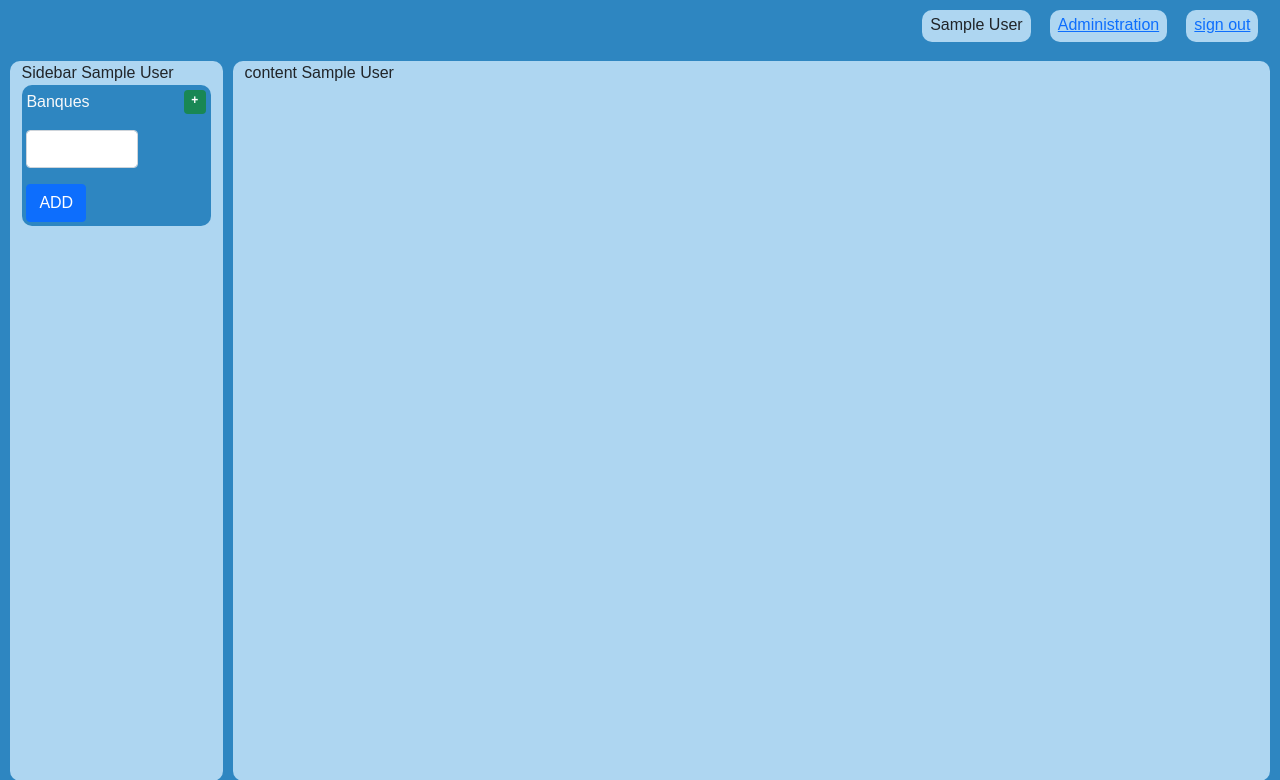
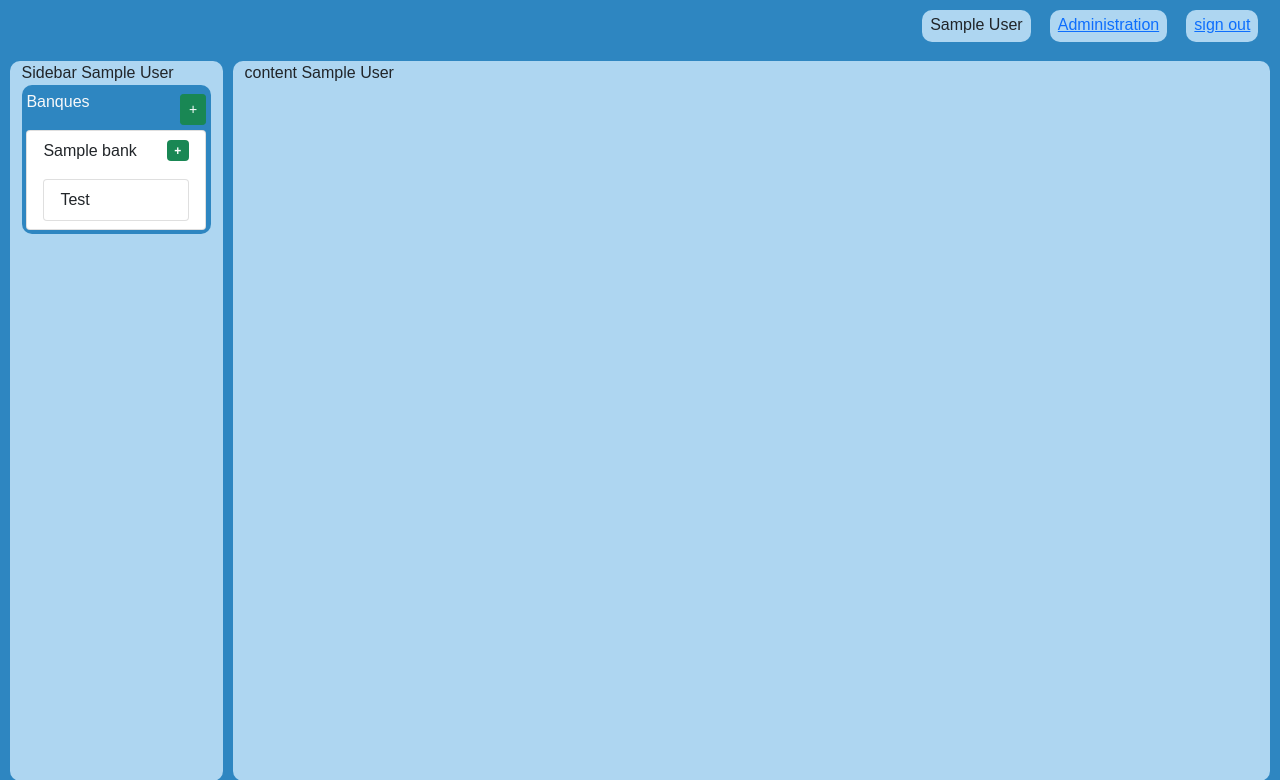
Before and after one commit to sdmytrie/money, a Django app: page / in a window 1280 px wide. Shown: the top 780 px of the page. Run offline with Django 5.2, Linux system fonts and the light colour scheme; a user stored in the database is signed in; tables that the repository leaves empty hold one stand-in row (values such as "Sample post"); some libraries are stand-ins or nearby versions.

Commit message:
Bank crud

```diff
--- a/money/web/forms.py
+++ b/money/web/forms.py
@@ -2,12 +2,13 @@
 
 from pprint import pprint
 
+from crispy_forms.bootstrap import *
 from crispy_forms.helper import FormHelper
 from crispy_forms.layout import *
-from crispy_forms.bootstrap import *
 from crispy_forms.layout import Submit
 from django import forms
 from django.contrib.auth import authenticate
+from django.urls import reverse_lazy
 from web.models import Bank
 
 
@@ -49,7 +50,11 @@ class BankForm(forms.ModelForm):
         self.helper = FormHelper(self)
         self.helper.form_show_labels = False
         self.helper.form_id = "bank-form"
-        self.helper.form_method = "post"
+        # self.helper.form_method = "post"
+        self.helper.attrs = {
+            "hx-post": reverse_lazy("create-banks"),
+            "hx-target": "#sidebar"
+        }
         self.helper.layout = Layout(
             Div(
                 Div(
@@ -60,7 +65,7 @@ class BankForm(forms.ModelForm):
                     Submit("submit", "ADD"),
                     css_class="col align-self-top",
                 ),
-                css_class="row",
+                css_class="row mt-2 d-none",
             ),
         )
 
--- a/money/web/models.py
+++ b/money/web/models.py
@@ -15,7 +15,14 @@ class Bank(models.Model):
     user = models.ForeignKey(settings.AUTH_USER_MODEL, on_delete=models.CASCADE)
 
     class Meta:
-        unique_together = ('name', 'user',)
+        unique_together = (
+            "name",
+            "user",
+        )
+        ordering = ['name']
+
+    def __str__(self):
+        return self.name
 
 
 class Account(models.Model):
--- a/money/web/templates/web/index.html
+++ b/money/web/templates/web/index.html
@@ -14,7 +14,7 @@
         </div>
     </div>
     <div class="row" style="height: 90vh;">
-        <div class="col-2 h-100 sidebar">{% include "web/sidebar.html" %}</div>
+        <div class="col-2 h-100 sidebar" id="sidebar">{% include "web/sidebar.html" %}</div>
         <div class="col h-100 content">content {{ user }}</div>
     </div>
 {% endblock content %}
--- a/money/web/templates/web/sidebar.html
+++ b/money/web/templates/web/sidebar.html
@@ -1,9 +1,25 @@
 {% load crispy_forms_tags %}
 Sidebar {{ user }}
-<div class="sidebar-section">
+<div class="sidebar-section" id="banks">
     <div class="d-flex justify-content-between">
         <p class="text-light">Banques</p>
-        <p class="badge bg-success">+</p>
+        <button class="btn btn-success btn-sm align-self-center"
+                onclick="document.querySelector('#bank-form div').classList.remove('d-none'); this.setAttribute('disabled', '')">
+            +
+        </button>
     </div>
+    <ul class="list-group" id="list_banks">
+        {% for bank in banks %}
+            <li class="list-group-item">
+                <div class="d-flex justify-content-between">
+                    <p>{{ bank.name }}</p>
+                    <p class="badge bg-success align-self-center">+</p>
+                </div>
+                <ul class="list-group">
+                    <li class="list-group-item">Test</li>
+                </ul>
+            </li>
+        {% endfor %}
+    </ul>
     {% crispy form %}
 </div>
--- a/money/web/urls.py
+++ b/money/web/urls.py
@@ -4,4 +4,5 @@ from . import views
 urlpatterns = [
     path("", views.index, name="index"),
     path("login/", views.money_login, name="login"),
+    path("create-banks/", views.create_banks, name="create-banks")
 ]
--- a/money/web/views.py
+++ b/money/web/views.py
@@ -4,6 +4,7 @@ from pprint import pprint
 
 from django.contrib.auth import login
 from django.contrib.auth.decorators import login_required
+from django.http import Http404
 from django.shortcuts import redirect, render
 from web.forms import BankForm, RegistrationForm
 from web.models import Bank
@@ -17,11 +18,36 @@ def money_login(request):
         if user:
             login(request, user)
             return redirect("index")
-    return render(request, "registration/login.html", {'form': form })
+    return render(request, "registration/login.html", {"form": form})
 
 
 @login_required(redirect_field_name=None)
 def index(request):
     """index"""
-    context = {"form": BankForm()}
+    banks = Bank.objects.filter(user=request.user)
+    context = {"form": BankForm(), "banks": banks}
     return render(request, "web/index.html", context)
+
+
+# @login_required(redirect_field_name=None)
+# def banks(request):
+#     banks = Bank.models.filter(user=request.user)
+#     context = {"banks": banks}
+
+
+@login_required(redirect_field_name=None)
+def create_banks(request):
+    if request.META.get('HTTP_HX_REQUEST'):
+
+        if request.method == "POST":
+            form = BankForm(request.POST or None)
+            if form.is_valid():
+                bank = Bank()
+                bank.name = form.cleaned_data["name"]
+                bank.user = request.user
+                bank.save()
+        banks = Bank.objects.filter(user=request.user)
+        context = {"form": BankForm(), "banks": banks}
+        return render(request, "web/sidebar.html", context)
+    else:
+        raise Http404
```
Also changed, not shown: money/web/admin.py (+23 -1 lines).
